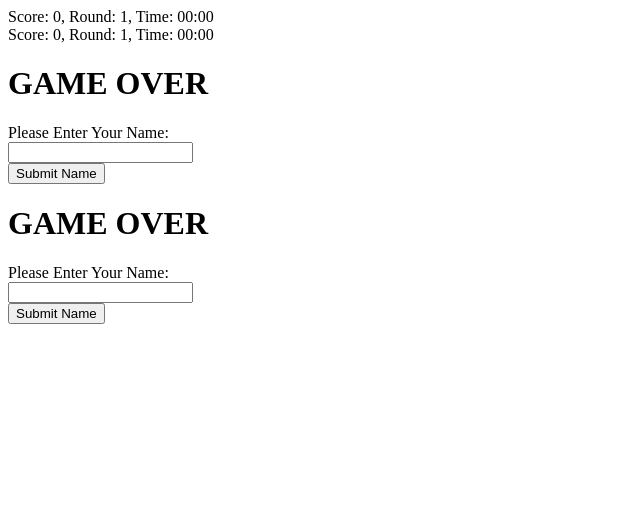
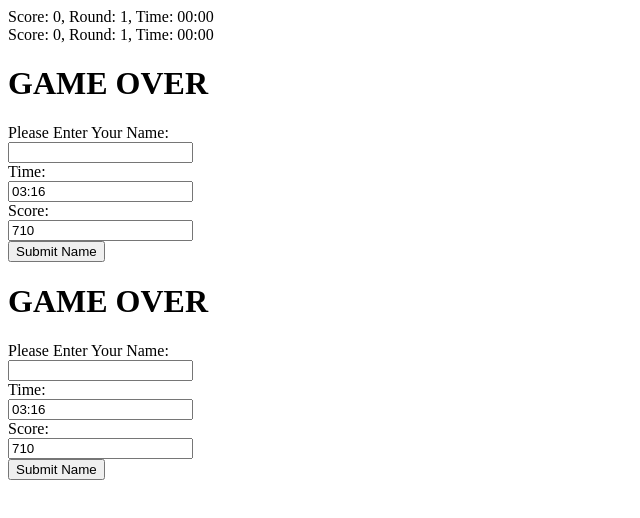
Before and after one commit to pkdc/simplified-tetris-with-score-handling, a website with bundled scripts: page assets/index.html in a window 1280 px wide. Shown: the whole page, without its empty margins (0-640 px from the left). Built offline with nearby package versions, Linux system fonts and the light colour scheme.

Commit message:
added score and time to the form

```diff
--- a/assets/app.css
+++ b/assets/app.css
@@ -79,7 +79,3 @@ body {
 .show {
     opacity: 0.7;
 }
-
-.scoreForm {
-    background-color: blue;
-}
--- a/assets/index.js
+++ b/assets/index.js
@@ -1,7 +1,7 @@
 "use strict";
 
 import gameArea from './table.js';
-import {scoreArea, timer} from './scoreboard.js';
+import {score, scoreArea, timer} from './scoreboard.js';
 import tetrisBlock from './tetris-block.js';
 
 let wait;
@@ -141,22 +141,26 @@ timer();
     const enterNameDiv = document.createElement('div');
     enterNameDiv.classList.add("scoreboard");
 
+    // form
     const method = "POST";
     const url = "/record";
-    const enterNameForm = document.createElement('form');
-    enterNameForm.classList.add("score-form");
-    enterNameForm.setAttribute("action", url);
-    enterNameForm.setAttribute("method", method);
+    const recordForm = document.createElement('form');
+    recordForm.classList.add("score-form");
+    recordForm.setAttribute("action", url);
+    recordForm.setAttribute("method", method);
 
+    // gameover text
     const gameoverText = document.createElement('h1');
     gameoverText.textContent = "GAME OVER";
 
+    // name label
     const enterNameLabelDiv = document.createElement('div');
     const enterNameLabel = document.createElement('label');
     enterNameLabel.textContent = "Please Enter Your Name:";
     enterNameLabel.setAttribute("for", "name");
     enterNameLabelDiv.append(enterNameLabel);
 
+    // name input
     const enterNameInputDiv = document.createElement('div');
     const enterNameInput = document.createElement('input');
     enterNameInput.setAttribute("type", "text");
@@ -164,14 +168,51 @@ timer();
     enterNameInput.setAttribute("id", "name");
     enterNameInputDiv.append(enterNameInput);
 
-    const enterNameSubmitDiv = document.createElement('div');
-    const enterNameSubmit = document.createElement('button');
-    enterNameSubmit.textContent = "Submit Name";
-    enterNameSubmit.setAttribute("type", "submit");
-    enterNameSubmitDiv.append(enterNameSubmit);
+    // score label
+    const scoreLabelDiv = document.createElement('div');
+    const scoreLabel = document.createElement('label');
+    scoreLabel.textContent = "Score: ";
+    scoreLabel.setAttribute("for", "score");
+    scoreLabelDiv.append(scoreLabel);
 
-    enterNameForm.append(gameoverText, enterNameLabelDiv, enterNameInputDiv, enterNameSubmitDiv);
-    enterNameDiv.append(enterNameForm);
+    // score input
+    const scoreInputDiv = document.createElement('div');
+    const scoreInput = document.createElement('input');
+    scoreInput.setAttribute("type", "number");
+    scoreInput.setAttribute("name", "score");
+    // scoreInput.setAttribute("value", `${score}`);
+    scoreInput.setAttribute("value", `710`);
+    scoreInput.setAttribute("id", "score");
+    scoreInput.setAttribute("readonly", "readonly");
+    scoreInputDiv.append(scoreInput);
+
+    // time label
+    const timeLabelDiv = document.createElement('div');
+    const timeLabel = document.createElement('label');
+    timeLabel.textContent = "Time: ";
+    timeLabel.setAttribute("for", "time");
+    timeLabelDiv.append(timeLabel);
+
+    // time input
+    const timeInputDiv = document.createElement('div');
+    const timeInput = document.createElement('input');
+    timeInput.setAttribute("type", "text");
+    timeInput.setAttribute("name", "time");
+    // timeInput.setAttribute("value", `${gameTimer.getTime()}`);
+    timeInput.setAttribute("value", `03:16`); //temp
+    timeInput.setAttribute("id", "time");
+    timeInput.setAttribute("readonly", "readonly");
+    timeInputDiv.append(timeInput);
+
+
+    const recordSubmitDiv = document.createElement('div');
+    const recordSubmit = document.createElement('button');
+    recordSubmit.textContent = "Submit Name";
+    recordSubmit.setAttribute("type", "submit");
+    recordSubmitDiv.append(recordSubmit);
+
+    recordForm.append(gameoverText, enterNameLabelDiv, enterNameInputDiv, timeLabelDiv, timeInputDiv, scoreLabelDiv, scoreInputDiv, recordSubmitDiv);
+    enterNameDiv.append(recordForm);
     body.append(enterNameDiv);
 
     const enterPlayerName = function() {
--- a/assets/scoreboard.js
+++ b/assets/scoreboard.js
@@ -1,12 +1,11 @@
 "use strict"
 
 let round = 0;
-let score = 0;
+export let score = 0;
 let gameStartTime = Date.now();
 
 export const scoreArea = document.createElement("div");
 scoreArea.classList.add("score-area");
-scoreArea.textContent = `round: ${round}`;
 
 // temp timer
 export const timer = function() {
@@ -22,5 +21,6 @@ export const nextRound = function(gameBoard) {
     // if a line, remove it, add score
     console.log(gameBoard);
     score = gameBoard.removeOneLine(score);
+    // score += 4; // temp
     round++;
 };
```
